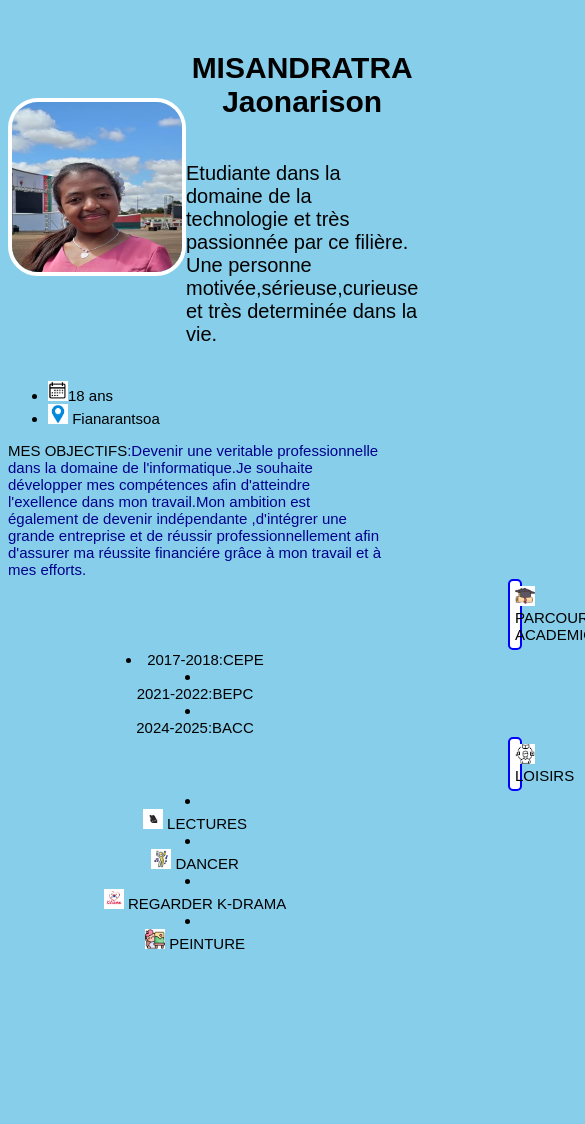
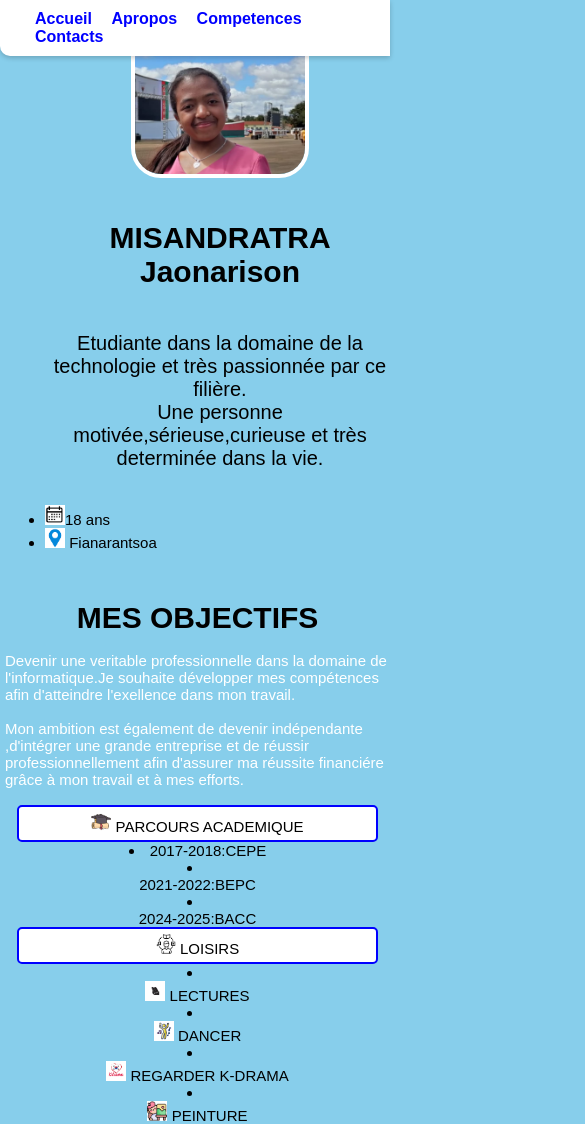
Before and after one commit to misandratrajaonarison-lang/Misandratra_portfolio, a plain HTML site: page about_me.html in a window 390 px wide. Shown: the top 1124 px of the page, 585 px wide, since content can reach past the window. Before the commit the page ends 960 px from the top, so only its background shows below. Drawn offline with Linux system fonts and the light colour scheme.

Commit message:
modif navbar et responsive

```diff
--- a/about_me.css
+++ b/about_me.css
@@ -2,11 +2,14 @@ body{
     background-color: skyblue;
     font-family: Arial, Helvetica, sans-serif;
     line-height: normal;
+    margin-left: 50px;
+
 }
 .presentation{
     font-size: 20px;
     font-family: Arial, Helvetica, sans-serif;
     line-height: normal;
+    margin-left: 50px;
 }
 .nom{
     font-size: 30px;
@@ -17,14 +20,13 @@ body{
 }
 .personnelle{
     font-size: 15px;
+    margin-left: 5px;
 }
 .cadre{
     border: 2px solid blue;
     border-radius: 5px;
     padding: 5px;
     margin: 1px;
-    margin-right: 500px;
-    margin-left: 500px;
     background-color:white;
 }
 .academique{
@@ -34,6 +36,7 @@ body{
     flex-shrink: 0;
     width: 170px;
     height: 170px;
+    margin-left: 50px;
     border-radius: 30px;
     border: 4px solid white;
     overflow: hidden;
@@ -51,11 +54,14 @@ body{
     text-align: center;
   }
   .objectif{
+    color: white;
+    font-size: 15px;
+    margin-left: 50px;
 
-    color: darkblue;
   }
  #objectifs{
     color:black;
+    font-size: 30px;
     text-decoration: dashed;
 
  }
--- a/about_me.html
+++ b/about_me.html
@@ -5,9 +5,15 @@
     <meta name="viewport" content="width=device-width, initial-scale=1.0">
     <title>About_me</title>
     <link rel="stylesheet" href="about_me.css">
+    <link rel="stylesheet" href="responsive.css">
 </head>
 <body>
-
+    <nav class="navbar">
+        <a href="index.html">Accueil</a>
+        <a href="about_me.html">Apropos</a>
+        <a href="skills.html">Competences</a>
+        <a href="contact.html">Contacts</a>
+    </nav>
     <header class="haut">
 
     <div class="cadre_photo">
@@ -19,18 +25,15 @@
           width="200"
           height="200"
         />
-        </div>
+    </div>
 
       </div>
-
-
 
     <div class="presentation">
         <span><img src="" alt="">
         <h1 class="nom"><center>MISANDRATRA Jaonarison </center></h1>
         <p class="moi"> <br>Etudiante dans la domaine de la technologie et très passionnée par ce filière.
            <br> Une personne motivée,sérieuse,curieuse et très determinée dans la vie.
-
         </p></span>
     </div>
     <div class="personnelle">
@@ -47,12 +50,25 @@
                 <span>Fianarantsoa</span>
             </li>
         </ul>
-        <span class="objectif"><span id="objectifs">MES OBJECTIFS</span>:Devenir une veritable
-            professionnelle dans la domaine de l'informatique.Je souhaite développer mes compétences
-            afin d'atteindre l'exellence dans mon travail.Mon ambition est également de devenir indépendante
-            ,d'intégrer une grande entreprise et de réussir professionnellement afin d'assurer ma réussite
-            financiére grâce à mon travail et à mes efforts.
-        </span>
+
+            <span class="objectif">
+                <h3>
+                    <center>
+                        <span id="objectifs">MES OBJECTIFS</span>
+                    </center>
+
+                </h3>
+
+                Devenir une veritable
+                professionnelle dans la domaine de l'informatique.Je souhaite développer mes compétences
+                afin d'atteindre l'exellence dans mon travail. <br> <br>
+                Mon ambition est également de devenir indépendante
+                ,d'intégrer une grande entreprise et de réussir professionnellement afin d'assurer ma réussite
+                financiére grâce à mon travail et à mes efforts. <br> <br>
+
+            </span>
+
+
 
         <section class="academique">
             <div class="cadre">
--- a/contact.css
+++ b/contact.css
@@ -12,8 +12,6 @@ body{
     border-radius: 5px;
     padding: 30px;
     margin: 1px;
-    margin-right: 500px;
-    margin-left: 500px;
     margin-top: 30px;
     background-color:white ;
 }
--- a/portfolio.css
+++ b/portfolio.css
@@ -21,7 +21,6 @@ body{
     border-radius: 5px;
     padding: 5px;
     margin: 20px;
-    margin-right: 1000px;
     padding-top: 10px;
     padding-bottom: 10px;
     background-color:white ;
--- /dev/null
+++ b/responsive.css
@@ -0,0 +1,67 @@
+/* règle globale */
+body{
+    margin:0;
+    padding:0;
+    font-family: Arial, Helvetica, sans-serif;
+}
+
+/* cadre responsive */
+.cadre{
+    max-width:900px;
+    width:90%;
+    margin:auto;
+}
+
+/* images */
+img{
+    max-width:100%;
+    height:auto;
+}
+
+/* responsive tablette */
+@media (max-width:768px){
+
+    .portfolio{
+        font-size:40px;
+    }
+
+    .haut{
+        flex-direction:column;
+        text-align:center;
+    }
+
+}
+
+/* responsive téléphone */
+@media (max-width:480px){
+
+    .portfolio{
+        font-size:30px;
+    }
+
+}
+
+/* barre de navigation */
+.navbar{
+    position: fixed;
+    top: 0;
+    right: 0;
+    background-color: white;
+    padding: 10px 20px;
+    border-bottom-left-radius: 10px;
+    box-shadow: 0px 2px 5px rgba(0,0,0,0.2);
+}
+
+/* liens navigation */
+.navbar a{
+    text-decoration: none;
+    color: blue;
+    font-weight: bold;
+    margin-left: 15px;
+    font-family: Arial;
+}
+
+/* effet au survol */
+.navbar a:hover{
+    color: darkblue;
+}
--- a/skills.css
+++ b/skills.css
@@ -11,10 +11,7 @@ body{
     border: 2px solid blue;
     border-radius: 5px;
     padding: 30px;
-    margin: 1px;
-    margin-right: 500px;
-    margin-left: 500px;
-    margin-top: 30px;
+    margin: 20px;
     background-color:white ;
 }
 .certification{
```
Also changed, not shown: contact.html (+7 -0 lines), index.html (+7 -3 lines), skills.html (+8 -0 lines).
